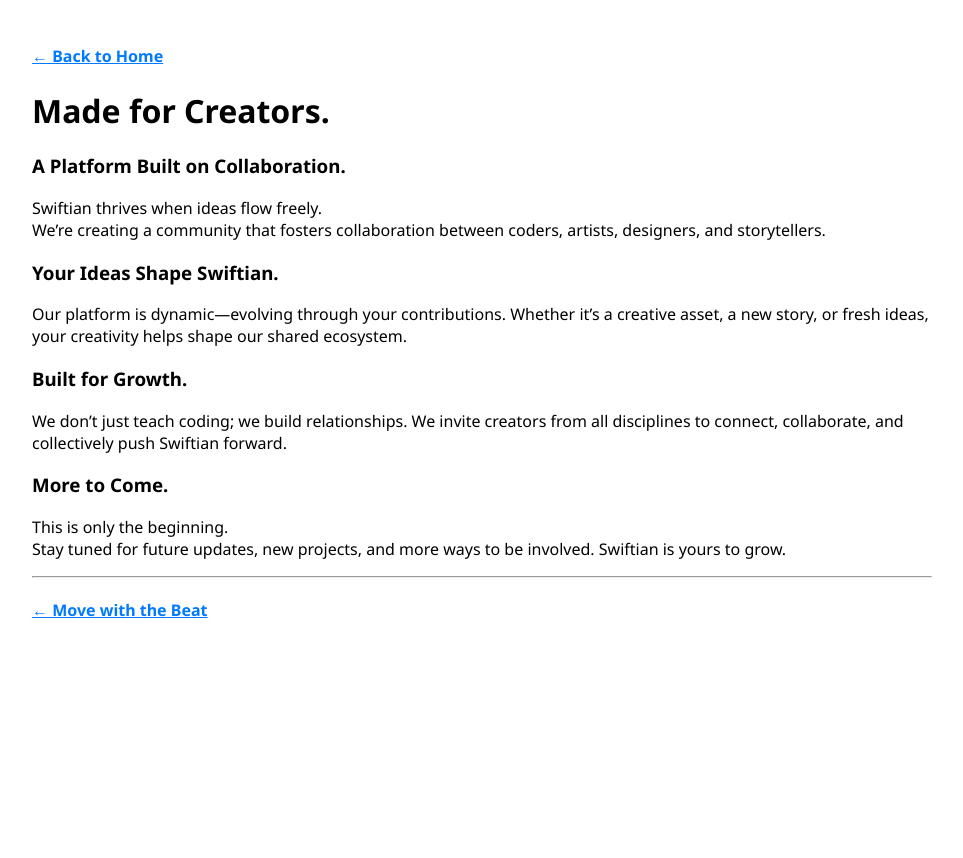
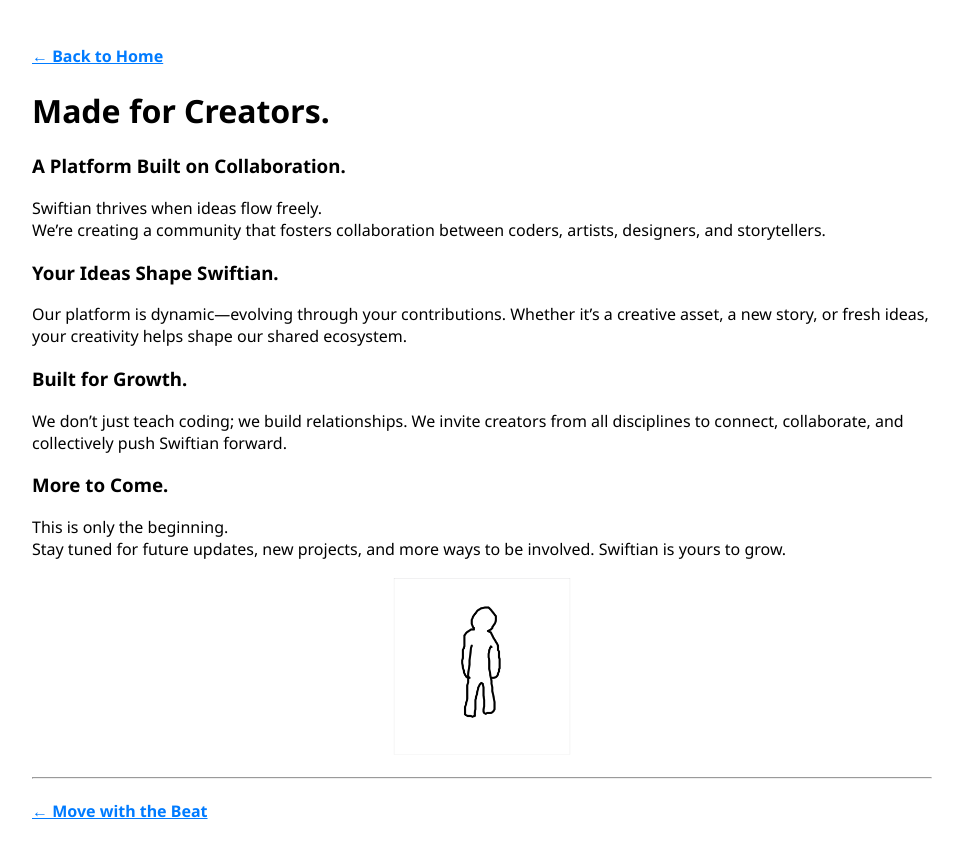
Before and after one commit to ThinkSwift/Swiftian, a Jekyll site: the page built from creators/index.md, in a window 1280 px wide. Shown: the top 858 px of the page, without its empty margins (158-1121 px from the left). Built offline with Jekyll 4.4.1, drawn with Linux system fonts in a browser that asks for light colours.

Commit message:
Update index.md

```diff
--- a/creators/index.md
+++ b/creators/index.md
@@ -23,6 +23,10 @@ We don't just teach coding; we build relationships. We invite creators from all
 This is only the beginning.
 Stay tuned for future updates, new projects, and more ways to be involved. Swiftian is yours to grow.
 
+<p align="center">
+  <img src="/assets/images/iFlipbook.gif" alt="iFlipbook" style="width: 100%; max-width: 180px; height: auto;">
+</p>
+
 ---
 
 #### [← Move with the Beat](/groove/)
```
